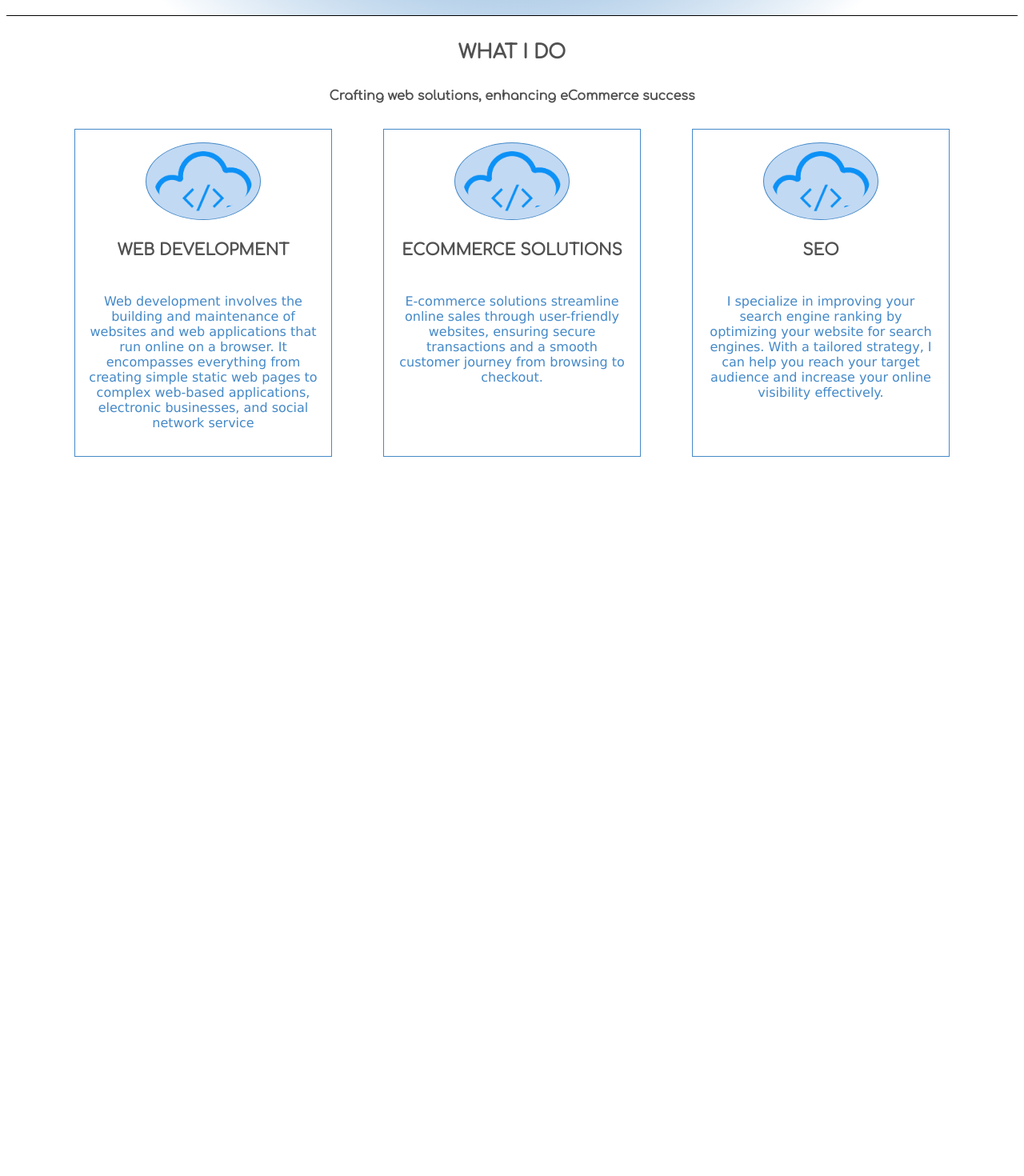
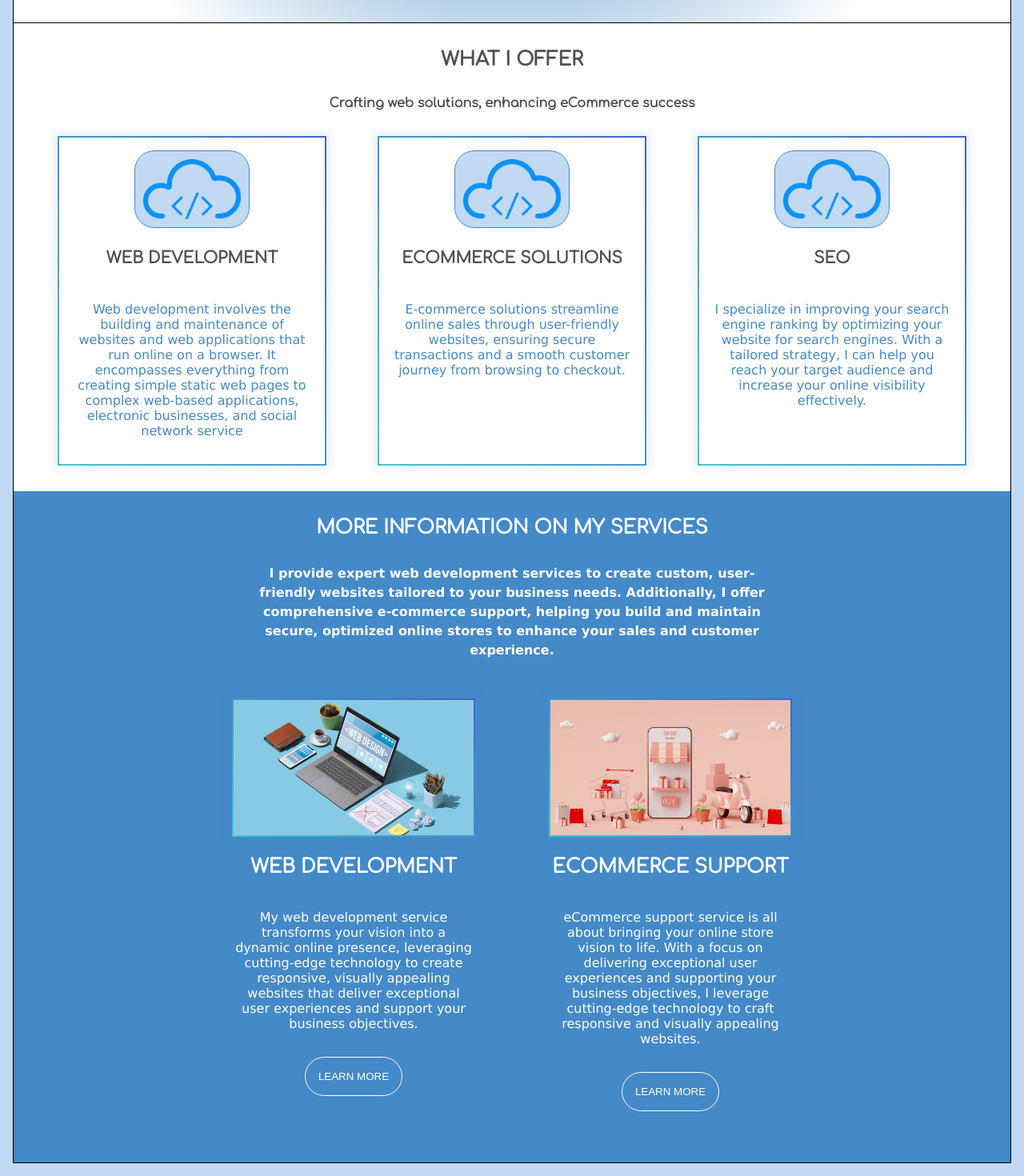
Before and after one commit to Cloud9Calm/cloud9-calm-website, a React (Create React App) app in the folder c9c-client/: page / in a window 1280 px wide. Shown: the part 991-2461 px from the top of the page at 80% size. Before the commit the page ends 1594 px from the top, so only its background shows below. Built offline with nearby package versions, Linux system fonts and the light colour scheme.

Commit message:
services section is created

```diff
--- a/c9c-client/src/App.js
+++ b/c9c-client/src/App.js
@@ -1,7 +1,9 @@
 // import { Helmet } from 'react-helmet';
+import '../src/styles/partials/_global.scss';
 import Header from './components/Header/Header';
 import About from './components/About/About';
 import Hero from './components/Hero/Hero';
+import Services from './components/Services/Services';
 
 function App() {
   return (
@@ -9,6 +11,7 @@ function App() {
       <Header />
       <Hero />
       <About />
+      <Services />
 
     </div>
   );
--- a/c9c-client/src/components/About/About.jsx
+++ b/c9c-client/src/components/About/About.jsx
@@ -1,45 +1,32 @@
-import React from 'react';
-import { Helmet } from 'react-helmet';
 import '../About/About.scss';
 import Logo from '../../assets/images/cloud9-calm-logo.png';
 
 const About = () => {
   return (
-    <>
-      <Helmet>
-        <title>About - Cloud9 Calm Co.</title>
-        <meta name="description" content="Learn about Cloud9 Calm Co. Crafting web solutions, enhancing eCommerce success." />
-        <meta name="keywords" content="Penticton Website Design, Website Maintenance Penticton, E-commerce Support Penticton, Penticton Web Developer, Web Design Services Penticton, Local Web Designer Penticton, Custom Web Design Services, Responsive Web Design, Website Optimization Services, SEO Services for E-commerce, E-commerce Site Management, Cloud9 Calm Co." />        <meta name="viewport" content="width=device-width, initial-scale=1.0" />
-        <meta property="og:title" content="About - Cloud9 Calm Co." />
-        <meta property="og:description" content="Learn about Cloud9 Calm Co. Crafting web solutions, enhancing eCommerce success." />
-        <meta property="og:type" content="website" />
-        <meta property="og:url" content="https://www.cloud9calm.com/about" />
-      </Helmet>
       <section className='about'>
-        <h2 className='about__title'>What I Do</h2>
+        <h2 className='about__title'>What I Offer</h2>
             <h3 className='about__description'>Crafting web solutions, enhancing eCommerce success</h3>
 
         <section className='about__cards-container'>
-            <div className='about__card-1 cards'>
+            <div className='about__card-1'>
                 <img className='about__c9c-logo' src={Logo} alt="Cloud9 Calm Co Logo in blue" />
                 <h4 className='about__cards-title'>Web Development</h4>
                 <p className='about__cards-description'>Web development involves the building and maintenance of websites and web applications that run online on a browser. It encompasses everything from creating simple static web pages to complex web-based applications, electronic businesses, and social network service</p>
             </div>
 
-            <div className='about__card-2 cards'>
+            <div className='about__card-2'>
                 <img className='about__c9c-logo' src={Logo} alt="Cloud9 Calm Co Logo in blue" />
                 <h4 className='about__cards-title'>eCommerce Solutions</h4>
                 <p className='about__cards-description'>E-commerce solutions streamline online sales through user-friendly websites, ensuring secure transactions and a smooth customer journey from browsing to checkout.</p>
             </div>
 
-            <div className='about__card-3 cards'>
+            <div className='about__card-3'>
                 <img className='about__c9c-logo' src={Logo} alt="Cloud9 Calm Co Logo in blue" />
                 <h4 className='about__cards-title'>SEO</h4>
                 <p className='about__cards-description'>I specialize in improving your search engine ranking by optimizing your website for search engines. With a tailored strategy, I can help you reach your target audience and increase your online visibility effectively.</p>
             </div>
         </section>
       </section>
-    </>
   );
 }
 
--- a/c9c-client/src/components/About/About.scss
+++ b/c9c-client/src/components/About/About.scss
@@ -5,7 +5,8 @@
 .about {
     @include flex-column-center;
     font-family: $c9c-main-font;
-    margin: 1rem;
+    padding: 1rem;
+    background-color: white;
 
     &__title {
         font-size: 1.5rem;
@@ -22,16 +23,28 @@
     }
 
     &__cards-container {
+        flex-wrap: wrap;
         @include tablet {
             display: flex;
             justify-content: space-around;
         }
     }
 
+    &__card-1,
+    &__card-2,
+    &__card-3 {
+        @include color-borders;
+        @include cards;
+        transition: transform 0.3s ease-in-out;
+        &:hover {
+        transform: scale(1.05);
+        }
+    }
+
     &__c9c-logo {
         height: 75px;
         background-color: rgb(194, 217, 243);
-        border-radius: 50%;
+        border-radius: 25px;
         padding: 10px;
         border: 1px solid $c9c-main-color;
     }
@@ -50,15 +63,3 @@
     }
 
 }
-
-.cards {
-    @include flex-column-center;
-    border: 1px solid $c9c-main-color;
-    padding: 1rem;
-    margin: 1rem .5rem;
-    width: 15rem;
-        @include tablet {
-            width: 18rem;
-            margin: 1rem 2rem;
-        }
-}
--- a/c9c-client/src/components/Hero/Hero.scss
+++ b/c9c-client/src/components/Hero/Hero.scss
@@ -3,11 +3,12 @@
 @import '../../styles/partials/variables.scss';
 
 .hero {
-    @include borders;
+    @include outer-borders;
     @include flex-column-center;
     background: radial-gradient(circle,#4489c8 20%,#fff 80%, #fff 100%);
     padding: 2rem;
     margin: 0;
+
 
     &__logo {
         width: 70vw;
--- /dev/null
+++ b/c9c-client/src/components/Services/Services.jsx
@@ -0,0 +1,34 @@
+import '../Services/Services.scss';
+import website from '../../assets/images/website-design-graphic.png';
+import ecommerce from '../../assets/images/ecommerce-support-graphic.png';
+
+const Services = () => {
+    return (
+    <section className='services'>
+        <h2 className='services__title'>More information on my services</h2>
+            <h3 className='services__sub-title'>I provide expert web development services to create custom, user-friendly websites tailored to your business needs. Additionally, I offer comprehensive e-commerce support, helping you build and maintain secure, optimized online stores to enhance your sales and customer experience.</h3>
+
+            <div className='services__cards-container'>
+                <div className='services__card-1 s-cards'>
+                    <img className='services__graphics' src={website} alt="Graphic of a laptop with notebook and pen" />
+                    <h3 className='services__cards-title'>Web Development</h3>
+                        <p className='services__cards-description'>My web development service transforms your vision into a dynamic online presence, leveraging cutting-edge technology to create responsive, visually appealing websites that deliver exceptional user experiences and support your business objectives.</p>
+                            <button className='services__learn-more'>Learn more</button>
+                </div>
+                <div className='services__card-2 s-cards'>
+                    <img className='services__graphics' src={ecommerce} alt="Graphic of a cell phone and shopping cart" />
+                    <h3 className='services__cards-title'>eCommerce Support</h3>
+                        <p className='services__cards-description'>eCommerce support service is all about bringing your online store vision to life. With a focus on delivering exceptional user experiences and supporting your business objectives, I leverage cutting-edge technology to craft responsive and visually appealing websites.</p>
+                            <button className='services__learn-more'>Learn more</button>
+
+                </div>
+            </div>
+    </section>
+    );
+}
+
+
+export default Services;
+
+//TODO:
+//update buttons to links when services are ready
--- /dev/null
+++ b/c9c-client/src/components/Services/Services.scss
@@ -0,0 +1,79 @@
+@import '../../styles/partials/typeography.scss';
+@import '../../styles/partials/mixins.scss';
+@import '../../styles/partials/variables.scss';
+
+.services {
+    @include flex-column-center;
+    background-color: $c9c-main-color;
+    font-family: $c9c-main-font;
+    padding: 1rem;
+    color: white;
+
+    &__title {
+        font-size: 1.5rem;
+        text-transform: uppercase;
+        margin: 1rem;
+        text-align: center;
+        text-transform: uppercase;
+    }
+
+    &__sub-title {
+        text-align: center;
+        font-size: .5rem;
+        max-width: 50vw;
+        line-height: 1.5rem;
+        font-family: $c9c-secondary-fonts;
+            @include tablet {
+                font-size: 1rem;
+            }
+    }
+
+    &__cards-container {
+        @include tablet {
+            display: flex;
+            justify-content: space-around;
+        }
+    }
+
+    &__card-1,
+    &__card-2,
+    &__card-3 {
+        @include cards;
+        text-align: center;
+    }
+
+    &__graphics {
+        width: 100%;
+        @include color-borders;
+        padding: 0;
+
+    }
+
+    &__cards-title {
+        text-transform: uppercase;
+        font-size: 1rem;
+            @include tablet {
+                font-size: 1.5rem;
+
+            }
+
+    }
+
+    &__cards-description {
+        font-size: .7rem;
+        font-family: $c9c-secondary-fonts;
+            @include tablet {
+                font-size: 1rem;
+            }
+    }
+
+    &__learn-more {
+        border: 1px solid white;
+        border-radius: 25px;
+        background-color: transparent;
+        padding: 1rem;
+        text-transform: uppercase;
+        color: white;
+        margin: 1rem;
+    }
+}
--- /dev/null
+++ b/c9c-client/src/styles/partials/_global.scss
@@ -0,0 +1,5 @@
+body {
+    border: 1px solid black;
+    margin: 1rem;
+    background-color: rgb(194, 217, 243);
+}
--- a/c9c-client/src/styles/partials/_mixins.scss
+++ b/c9c-client/src/styles/partials/_mixins.scss
@@ -19,7 +19,27 @@
   align-items: center;
 }
 
-@mixin borders {
+@mixin outer-borders {
   border-top: 1px solid black;
   border-bottom: 1px solid black;
 }
+
+@mixin color-borders {
+  border: 2px solid;
+  border-image-slice: 1;
+  border-image-source: linear-gradient(to top right, $analogous-color-2, $analogous-color-1);
+  box-shadow: 0 0 10px 5px rgba(68, 137, 200, 0.1);
+  padding: 20px;
+  background-color: transparent;
+}
+
+@mixin cards {
+  @include flex-column-center;
+        padding: 1rem;
+        margin: 1rem 0.5rem;
+        width: 250px;
+          @include tablet {
+              width: 300px;
+              margin: 1rem 2rem;
+              }
+}
--- a/c9c-client/src/styles/partials/_variables.scss
+++ b/c9c-client/src/styles/partials/_variables.scss
@@ -8,3 +8,10 @@ $c9c-secondary-color: #525151;
 
 $c9c-main-font: 'comfortaa', sans-serif;
 $c9c-secondary-fonts: 'Lucida Sans', 'Lucida Sans Regular', 'Lucida Grande', 'Lucida Sans Unicode', Geneva, Verdana, sans-serif;
+
+//Complementary  colors
+$complementary-color: #c88444;
+$analogous-color-1: #4464c8;
+$analogous-color-2: #44c8c8;
+$triadic-color-1: #c84489;
+$triadic-color-2: #89c844;
```
Also changed, not shown: c9c-client/src/components/Hero/Hero.jsx (+13 -1 lines), c9c-client/src/assets/images/ecommerce-support-graphic.png (added), c9c-client/src/assets/images/website-design-graphic.png (added).
